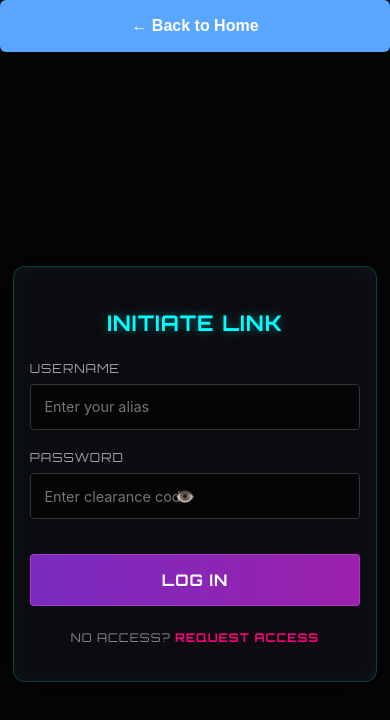
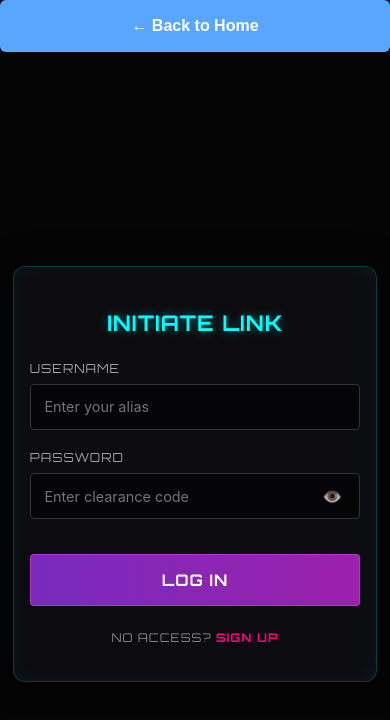
Before and after one commit to 24nirbhay/ProfishnalWatcher, a React (Create React App) app: page / in a window 390 px wide. Both pictures are taken after a click on the button "Login". Shown: the top 720 px of the page. Built offline with nearby package versions, Linux system fonts and the light colour scheme; no server answers; the database is empty.

Commit message:
added description

```diff
--- a/src/App.js
+++ b/src/App.js
@@ -41,7 +41,7 @@ function App() {
     return () => subscription.unsubscribe();
   }, [setUser, fetchProfile]);
 
-  if (loading) return <div className="loading-screen">Loading System...</div>;
+  if (loading) return <div className="loading-screen">Ek sec rav...</div>;
 
   return (
     <div className={`app-container ${profile?.settings?.theme || 'dark'}`}>
--- a/src/components/Auth.js
+++ b/src/components/Auth.js
@@ -67,7 +67,7 @@ const Auth = ({ onBack }) => {
                 value={password}
                 onChange={(e) => setPassword(e.target.value)}
                 placeholder="Enter clearance code"
-                className={styles.input}
+                className={`${styles.input} ${styles.passwordInput}`}
               />
               <button
                 type="button"
@@ -87,7 +87,7 @@ const Auth = ({ onBack }) => {
         <p className={styles.toggleText}>
           {isLogin ? "NO ACCESS? " : "HAVE CLEARANCE? "}
           <span onClick={() => setIsLogin(!isLogin)} className={styles.toggleLink}>
-            {isLogin ? 'REQUEST ACCESS' : 'LOGIN'}
+            {isLogin ? 'SIGN UP' : 'LOGIN'}
           </span>
         </p>
       </div>
--- a/src/components/Auth.module.css
+++ b/src/components/Auth.module.css
@@ -37,13 +37,8 @@
 }
 
 @keyframes scroll {
-  0% {
-    transform: translateX(0);
-  }
-
-  100% {
-    transform: translateX(-50%);
-  }
+  0% { transform: translateX(0); }
+  100% { transform: translateX(-50%); }
 }
 
 .carouselOverlay {
@@ -111,10 +106,10 @@
   letter-spacing: 1px;
 }
 
+/* Base input styling */
 .input {
   width: 100%;
   padding: 1rem;
-  padding-right: 3rem;
   color: #fff;
   border-radius: 4px;
   border: 1px solid #333;
@@ -132,29 +127,38 @@
   box-shadow: 0 0 10px rgba(0, 255, 255, 0.2);
 }
 
+/* STRICT PASSWORD WRAPPER FIX */
 .passwordWrapper {
   position: relative;
-  display: flex;
-  align-items: center;
+  display: block; /* Removed flex to stop unwanted stretching */
   width: 100%;
 }
 
+.passwordInput {
+  padding-right: 3rem; /* Always reserve space for the button */
+}
+
+/* STRICT HITBOX LIMIT FOR BUTTON */
 .eyeBtn {
   position: absolute;
   top: 50%;
-  right: 15px;
+  right: 8px; /* Pushed cleanly to the right */
+  transform: translateY(-50%);
+  background: transparent;
   border: none;
-  background: none;
   cursor: pointer;
   font-size: 1.2rem;
   opacity: 0.7;
-  transform: translateY(-50%);
   transition: opacity 0.2s;
   z-index: 10;
+
+  /* CRUCIAL: Forces the invisible hitbox to stay very small */
+  width: 40px;
+  height: 40px;
   display: flex;
   align-items: center;
   justify-content: center;
-  padding: 0.5rem;
+  padding: 0;
 }
 
 .eyeBtn:hover {
@@ -213,13 +217,11 @@
 }
 
 /* ---------- Tablet ---------- */
-
 @media (max-width: 1024px) {
   .authCard {
     max-width: 420px;
     padding: 2.5rem;
   }
-
   .carouselImage {
     width: 240px;
     height: 360px;
@@ -227,55 +229,43 @@
 }
 
 /* ---------- Mobile ---------- */
-
 @media (max-width: 768px) {
   .authContainer {
     padding: 1.2rem;
   }
-
   .authCard {
     max-width: 100%;
     padding: 2rem 1.4rem;
     border-radius: 14px;
   }
-
   .title {
     font-size: 1.6rem;
     margin-bottom: 1.5rem;
   }
-
   .form {
     gap: 1.2rem;
   }
-
   .input {
     padding: 0.9rem;
     font-size: 0.95rem;
+  }
+  .passwordInput {
     padding-right: 2.8rem;
   }
-
   .glowButton {
     width: 100%;
     padding: 0.9rem;
     font-size: 0.92rem;
     letter-spacing: 1px;
   }
-
   .carouselImage {
     width: 180px;
     height: 280px;
     opacity: 0.28;
   }
-
   .inputGroup {
     width: 100%;
   }
-
-  .eyeBtn {
-    right: 10px;
-    font-size: 1rem;
-  }
-
   .carouselTrack {
     gap: 12px;
     animation-duration: 26s;
@@ -283,47 +273,38 @@
 }
 
 /* ---------- Small Phones ---------- */
-
 @media (max-width: 480px) {
   .authContainer {
     padding: 0.8rem;
   }
-
   .authCard {
     padding: 1.5rem 1rem;
     border-radius: 12px;
   }
-
   .title {
     font-size: 1.35rem;
     letter-spacing: 1px;
   }
-
   .inputGroup label {
     font-size: 0.78rem;
   }
-
   .input {
     padding: 0.85rem;
     font-size: 0.9rem;
   }
-
   .glowButton {
     font-size: 0.85rem;
     padding: 0.85rem;
   }
-
   .toggleText {
     margin-top: 1.5rem;
     font-size: 0.75rem;
   }
-
   .carouselImage {
     width: 140px;
     height: 220px;
     opacity: 0.2;
   }
-
   .carouselTrack {
     gap: 10px;
   }
--- a/src/components/Landing.js
+++ b/src/components/Landing.js
@@ -3,6 +3,11 @@ import { supabase } from '../supabaseClient';
 import styles from './Landing.module.css';
 
 const ANIME_POSTERS = [
+  "https://cdn.myanimelist.net/images/anime/1171/109222.jpg",
+  "https://cdn.myanimelist.net/images/anime/10/47347.jpg",
+  "https://cdn.myanimelist.net/images/anime/3/40451.jpg",
+  "https://cdn.myanimelist.net/images/anime/1337/99013.jpg",
+  "https://cdn.myanimelist.net/images/anime/1286/99889.jpg",
   "https://cdn.myanimelist.net/images/anime/1171/109222.jpg",
   "https://cdn.myanimelist.net/images/anime/10/47347.jpg",
   "https://cdn.myanimelist.net/images/anime/3/40451.jpg",
@@ -79,7 +84,9 @@ const Landing = ({ onAction, user }) => {
         <h1 className={styles.titleGradient}>
           Track Everything.
         </h1>
-
+        <p className={styles.description}>
+          Join the nexus. Log your watched media, rate your favorites, and climb the global leaderboard to increase your Goon Level.
+        </p>
         <p className={styles.subtitle}>
           Anime • Movies • TV Shows
         </p>
--- a/src/components/Landing.module.css
+++ b/src/components/Landing.module.css
@@ -74,7 +74,8 @@
 /* NAV */
 
 .nav{
-  position:relative;
+  position:fixed;
+  top:0;
   z-index:50;
 
   width: 100%;
@@ -84,7 +85,7 @@
 
   padding:0.6rem 1.2rem;
 
-  background:rgba(0,0,0,.12);
+  background:rgba(0,0,0,.4);
 
   backdrop-filter:blur(12px);
 
@@ -97,7 +98,7 @@
   font-size:.85rem;
   font-weight:700;
 
-  letter-spacing:.22em;
+  letter-spacing:.15em;
   text-transform:uppercase;
 
   cursor:pointer;
@@ -177,6 +178,7 @@
 }
 
 .subtitle,
+.description,
 .loadingText,
 .userCount,
 .listTitle,
@@ -186,9 +188,17 @@
 }
 
 .subtitle{
-  margin-bottom:2rem;
+  margin-bottom:0.8rem;
   font-size:.95rem;
   color:rgba(255,255,255,.78);
+}
+
+.description {
+  margin: 0 auto 2.5rem;
+  font-size: 0.95rem;
+  color: rgba(255, 255, 255, 0.65);
+  max-width: 480px;
+  line-height: 1.5;
 }
 
 .glowButton{
@@ -226,7 +236,7 @@
   max-width:1400px;
 
   margin:0 auto;
-  padding:2rem 2rem 6rem;
+  padding:4rem 1rem;
 }
 
 .rankingHeader{
@@ -517,9 +527,13 @@
     padding: 0.5rem 0.8rem;
   }
 
-  .rankingSection,
-  .userRankingSection{
-    padding:1rem;
+  .nav h2{
+    font-size:.75rem;
+  }
+
+  .navBtn{
+    padding:0.5rem 0.9rem;
+    font-size:.75rem;
   }
 
   .hero{
@@ -537,6 +551,13 @@
 
   .subtitle{
     font-size:.85rem;
+    margin-bottom: 0.6rem;
+  }
+
+  .description {
+    font-size: 0.85rem;
+    margin-bottom: 2rem;
+    padding: 0 1rem;
   }
 
   .glowButton{
@@ -555,26 +576,6 @@
 
   .top3Grid {
     gap: 1.5rem;
-  }
-}
-
-/* Better navbar scaling */
-
-@media (max-width:768px){
-
-  .nav{
-    gap:.8rem;
-    flex-wrap:wrap;
-  }
-
-  .nav h2{
-    font-size:.75rem;
-    letter-spacing:.14em;
-  }
-
-  .navBtn{
-    padding:0.5rem 0.9rem;
-    font-size:.75rem;
   }
 
   .rankingHeader{
@@ -663,9 +664,11 @@
   }
 
   .subtitle{
-    margin-bottom:1.4rem;
     font-size:.78rem;
-    line-height:1.5;
+  }
+
+  .description {
+    font-size: 0.78rem;
   }
 
   .glowButton{
@@ -677,7 +680,7 @@
 
   .rankingSection,
   .userRankingSection{
-    padding:.8rem .8rem 3rem;
+    padding:3rem .8rem;
   }
 
   .rankingHeader{
```
